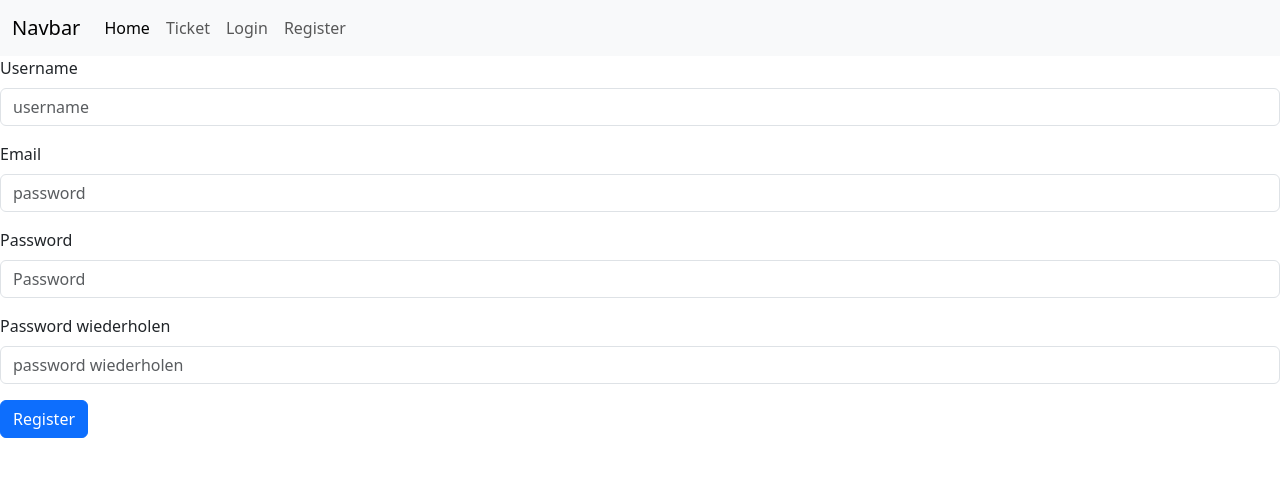
After one commit to Hepha1stos/HackingWithPython, a Flask app: page /register in a window 1280 px wide. The commit adds this page. Shown: the top 477 px of the page. Run offline with Flask 3, Linux system fonts and the light colour scheme.

Commit message:
implemented new routes

```diff
--- a/main.py
+++ b/main.py
@@ -12,7 +12,7 @@ def main():
 
 
   name = request.args.get("name","Test")
-  return render_template("main.html", vars = vars, name=name)
+  return render_template("base.html", vars = vars, name=name)
 
 @app.route("/")
 def homepage():
@@ -26,5 +26,31 @@ def tickets_page():
             ]
     return render_template("tickets.html",items=items)
 
+@app.route("/login",methods=["GET","POST"])
+def user_login():
+  if request.method == "POST":
+    print("Post")
+
+    username = request.form.get("username")
+    password = request.form.get("password")
+    print(username,password)
+    return render_template("login.html")
+  return render_template("login.html")
+
+
+@app.route("/register",methods=["GET","POST"])
+def user_register():
+  if request.method == "POST":
+    print("Post")
+
+    username = request.form.get("username")
+    email = request.form.get("email")
+    password1 = request.form.get("password1")
+    password2 = request.form.get("password2")
+
+    print(username,email,password1,password2)
+
+    return render_template("register.html")
+  return render_template("register.html")
 if __name__ == "__main__":
   app.run(debug=True)
--- /dev/null
+++ b/templates/base.html
@@ -0,0 +1,40 @@
+<!doctype html>
+<html lang="en">
+  <head>
+    <meta charset="utf-8">
+    <meta name="viewport" content="width=device-width, initial-scale=1">
+    <title>
+        {% block title %}
+        {% endblock  %}
+    </title>
+    <link href="https://cdn.jsdelivr.net/npm/bootstrap@5.3.3/dist/css/bootstrap.min.css" rel="stylesheet" integrity="sha384-QWTKZyjpPEjISv5WaRU9OFeRpok6YctnYmDr5pNlyT2bRjXh0JMhjY6hW+ALEwIH" crossorigin="anonymous">
+  </head>
+  <body>
+    <nav class="navbar navbar-expand-lg bg-body-tertiary">
+        <div class="container-fluid">
+          <a class="navbar-brand" href="#">Navbar</a>
+          <button class="navbar-toggler" type="button" data-bs-toggle="collapse" data-bs-target="#navbarSupportedContent" aria-controls="navbarSupportedContent" aria-expanded="false" aria-label="Toggle navigation">
+            <span class="navbar-toggler-icon"></span>
+          </button>
+          <div class="collapse navbar-collapse" id="navbarSupportedContent">
+            <ul class="navbar-nav me-auto mb-2 mb-lg-0">
+              <li class="nav-item">
+                <a class="nav-link active" aria-current="page" href="{{url_for('homepage')}}">Home</a>
+              </li>
+              <li class="nav-item">
+                <a class="nav-link" href="/tickets">Ticket</a>
+              </li>
+              <li class="nav-item">
+                <a class="nav-link" href="/login">Login</a>
+              </li>
+              <li class="nav-item">
+                <a class="nav-link" href="/register">Register</a>
+            </ul>
+          </div>
+        </div>
+      </nav>
+    <script src="https://cdn.jsdelivr.net/npm/bootstrap@5.3.3/dist/js/bootstrap.bundle.min.js" integrity="sha384-YvpcrYf0tY3lHB60NNkmXc5s9fDVZLESaAA55NDzOxhy9GkcIdslK1eN7N6jIeHz" crossorigin="anonymous"></script>
+    {% block content %}
+    {% endblock  %}
+</body>
+</html>
--- /dev/null
+++ b/templates/register.html
@@ -0,0 +1,26 @@
+{% extends 'base.html' %}
+{% block title %}
+Register
+{% endblock %}
+
+{% block content %}
+<form method="POST" action="/register">
+<div class="mb-3">
+    <label for="exampleFormControlInput1" class="form-label" name="username">Username</label>
+    <input type="text" class="form-control" id="username" name="username" placeholder="username">
+  </div>
+  <div class="mb-3">
+    <label for="exampleFormControlInput1" class="form-label" name="email">Email</label>
+    <input type="email" class="form-control" id="email" name="email" placeholder="password">
+  </div>
+  <div class="mb-3">
+    <label for="exampleFormControlInput1" class="form-label" name="password1">Password</label>
+    <input type="password" class="form-control" id="password1" name="password1" placeholder="Password">
+  </div>
+  <div class="mb-3">
+    <label for="exampleFormControlInput1" class="form-label" name="password2">Password wiederholen</label>
+    <input type="password" class="form-control" id="password2" name="password2" placeholder="password wiederholen">
+  </div>
+  <button type="submit" class="btn-primary btn">Register</button>
+</form>
+{% endblock %}
```
Also changed, not shown: templates/home.html (+8 -13 lines), templates/login.html (added, +18 -0 lines), templates/tickets.html (+7 -15 lines).
